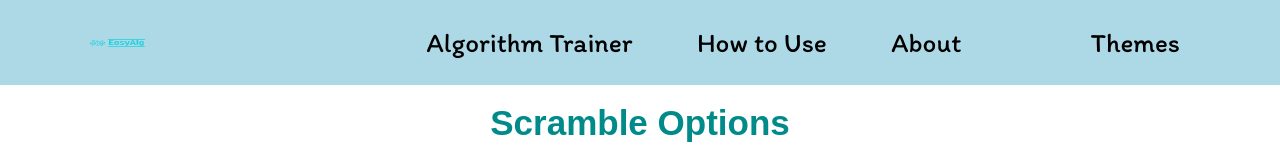
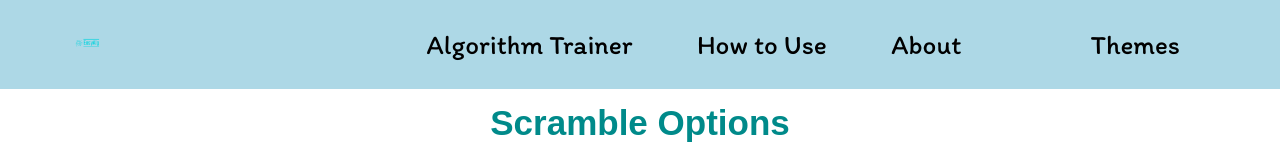
Before and after one commit to TheIceCuber/easyalg, a website: page trainer.html in a window 1280 px wide. Shown: the top 160 px of the page. Drawn offline with nearby package versions, Linux system fonts and the light colour scheme; a web font is replaced by a local one.

Commit message:
Logo Changes (#4)

```diff
--- a/style.css
+++ b/style.css
@@ -22,9 +22,11 @@
 }
 
 .logo-image {
-    width: 105px;
-    height: 45px;
-    display: block;
+    max-width: 105px;
+    max-height: 45px;
+    width: auto;
+    height: auto;
+    object-fit: contain;
 }
 
 /* Navbar styles */
```
